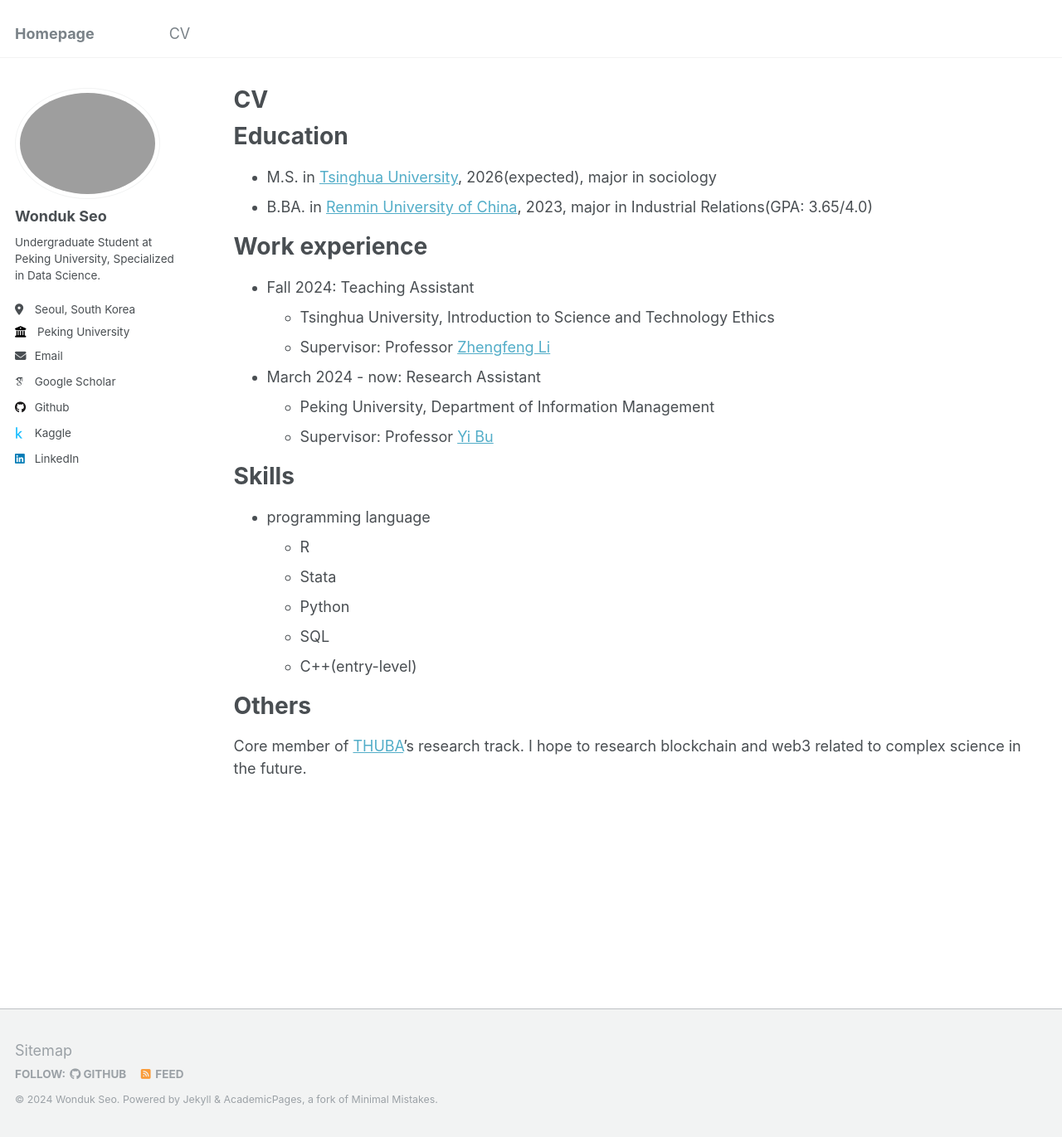
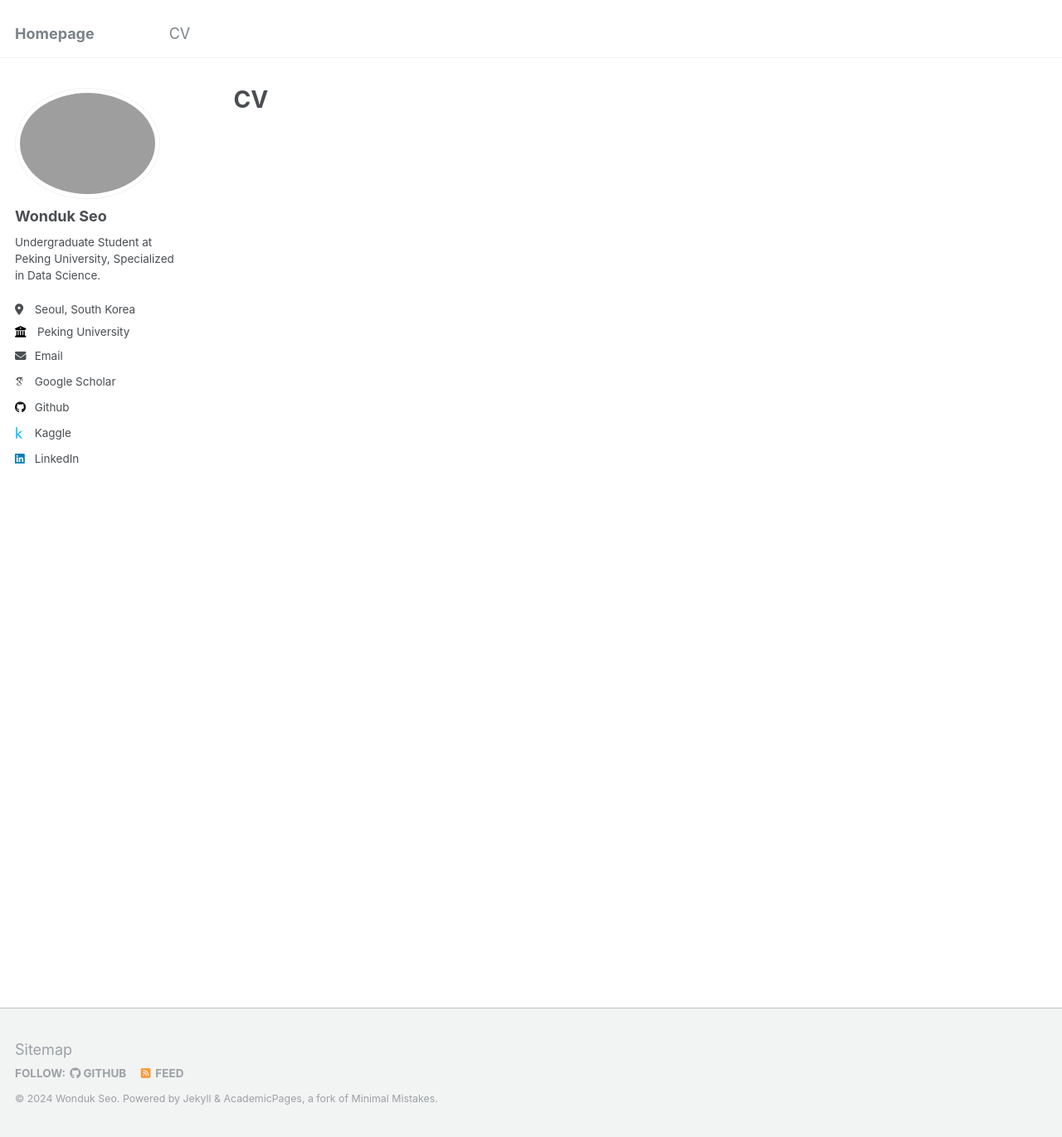
Before and after one commit to wondukseo/wondukseo.github.io, a Jekyll site: the page built from _pages/cv.md, in a window 1280 px wide and 1371 px high. Shown: the whole window at 83% size. Built offline with Jekyll 4.4.1, drawn with Linux system fonts in a browser that asks for light colours; some web fonts are replaced.

Commit message:
Update cv.md

```diff
--- a/_pages/cv.md
+++ b/_pages/cv.md
@@ -8,32 +8,3 @@ redirect_from:
 ---
 
 {% include base_path %}
-
-# Education
-
-<!-- * Ph.D in Version Control Theory, GitHub University, 2018 (expected) -->
-
-* M.S. in [Tsinghua University](https://www.tsinghua.edu.cn/en/), 2026(expected), major in sociology
-* B.BA. in [Renmin University of China](https://en.ruc.edu.cn/), 2023, major in Industrial Relations(GPA: 3.65/4.0)
-
-# Work experience
-
-* Fall 2024: Teaching Assistant
-  * Tsinghua University, Introduction to Science and Technology Ethics
-  * Supervisor: Professor [Zhengfeng Li](https://www.soc.tsinghua.edu.cn/en/info/1041/1456.htm)
-
-* March 2024 - now: Research Assistant
-  * Peking University, Department of Information Management
-  * Supervisor: Professor [Yi Bu](https://buyi08.wixsite.com/yi-bu)
-
-# Skills
-
-* programming language
-  * R
-  * Stata
-  * Python
-  * SQL
-  * C++(entry-level)
-
-# Others
-Core member of [THUBA](https://x.com/THUBA_DAO)'s research track. I hope to research blockchain and web3 related to complex science in the future.
```
